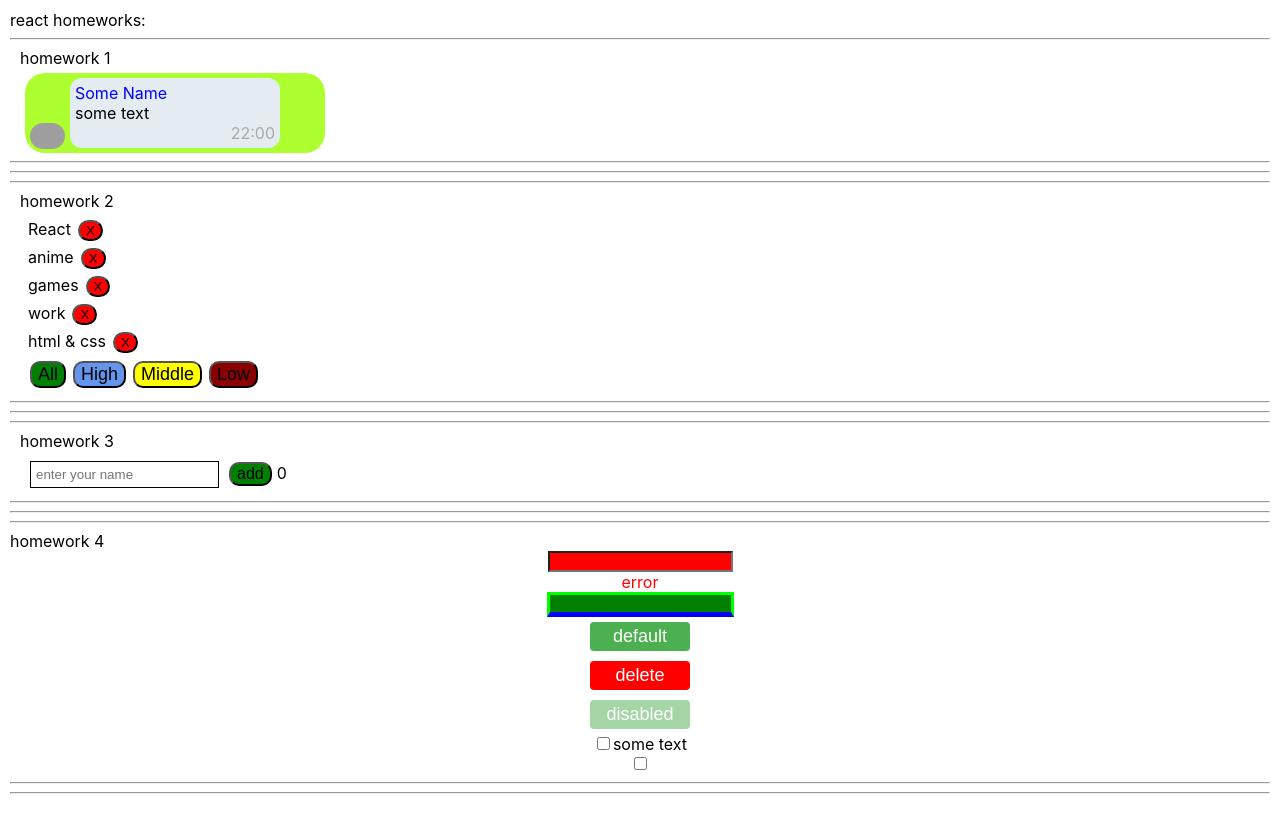
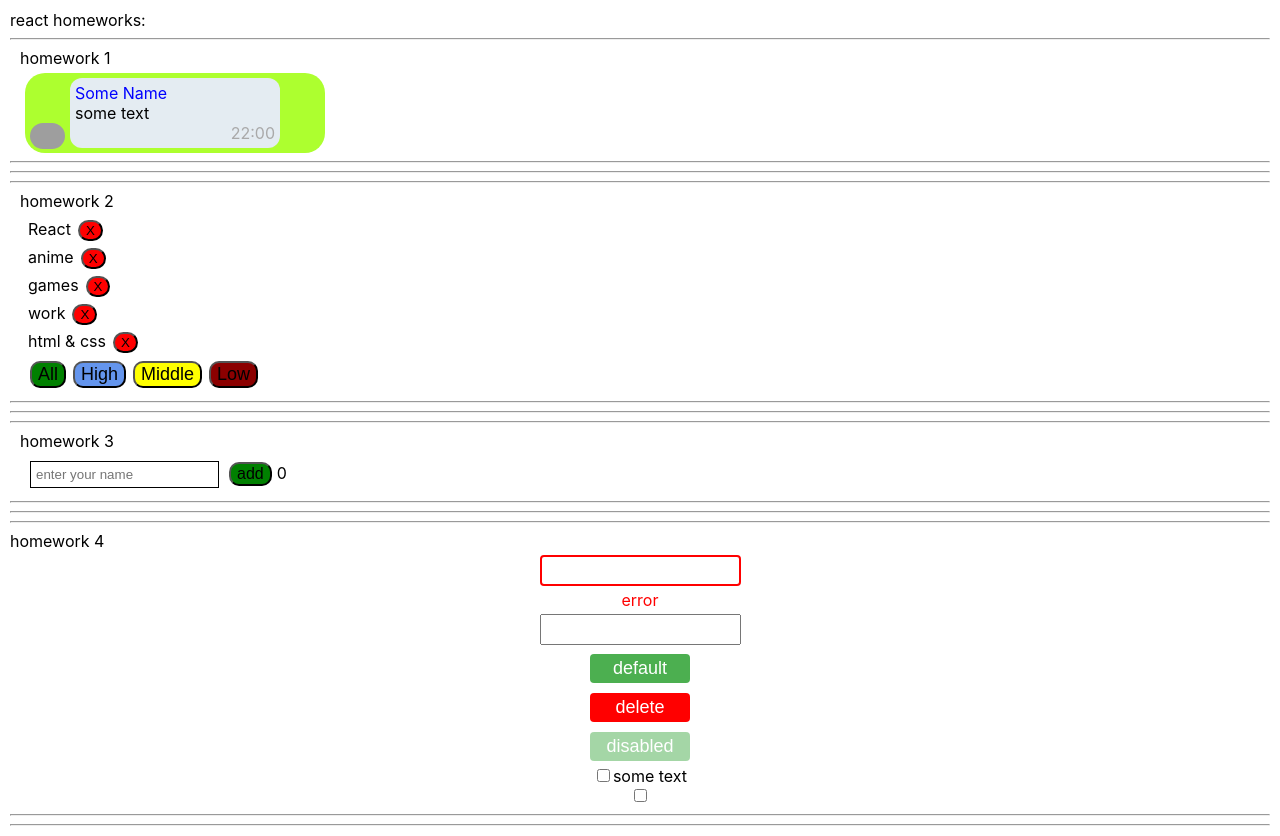
Before and after one commit to Saveliy-Georgiy/Homework2.0, a React (Create React App) app: page / in a window 1280 px wide. Before the commit the page ends 804 px from the top, so only its background shows below. Built offline with nearby package versions, Linux system fonts and the light colour scheme; grey boxes are pictures that could not be loaded.

Commit message:
Added styles for input

```diff
--- a/src/p2-homeworks/h4/HW4.tsx
+++ b/src/p2-homeworks/h4/HW4.tsx
@@ -5,6 +5,7 @@ import SuperButton from './common/c2-SuperButton/SuperButton'
 import SuperCheckbox from './common/c3-SuperCheckbox/SuperCheckbox'
 
 function HW4() {
+
     const [text, setText] = useState<string>('')
     const error = text ? '' : 'error'
 
@@ -34,9 +35,7 @@ function HW4() {
                     // spanClassName={s.testSpanError}
                 />
 
-                <SuperInputText
-                    className={s.blue} // проверьте, рабоет ли смешивание классов
-                />
+                <SuperInputText/>
 
                 {/*----------------------------------------------------*/}
 
--- a/src/p2-homeworks/h4/common/c1-SuperInputText/SuperInputText.module.css
+++ b/src/p2-homeworks/h4/common/c1-SuperInputText/SuperInputText.module.css
@@ -1,10 +1,12 @@
 .superInput {
-    border: 3px solid lime;
-    background: green;
+    padding: 6px 10px;
+    margin: 4px 0;
+    box-sizing: border-box;
 }
 
 .errorInput {
-    background: red;
+    border: 2px solid red;
+    border-radius: 4px;
 }
 
 .error {
--- a/src/p2-homeworks/h4/common/c1-SuperInputText/SuperInputText.tsx
+++ b/src/p2-homeworks/h4/common/c1-SuperInputText/SuperInputText.tsx
@@ -39,7 +39,7 @@ const SuperInputText: React.FC<SuperInputTextPropsType> = (
     }
 
     const finalSpanClassName = `${s.error} ${spanClassName ? spanClassName : ''}`
-    const finalInputClassName = `${className} ${error ? s.errorInput : s.superInput}` // need to fix with (?:) and s.superInput
+    const finalInputClassName = `${className} ${s.superInput} ${error && s.errorInput}` // need to fix with (?:) and s.superInput
 
     return (
         <>
```
